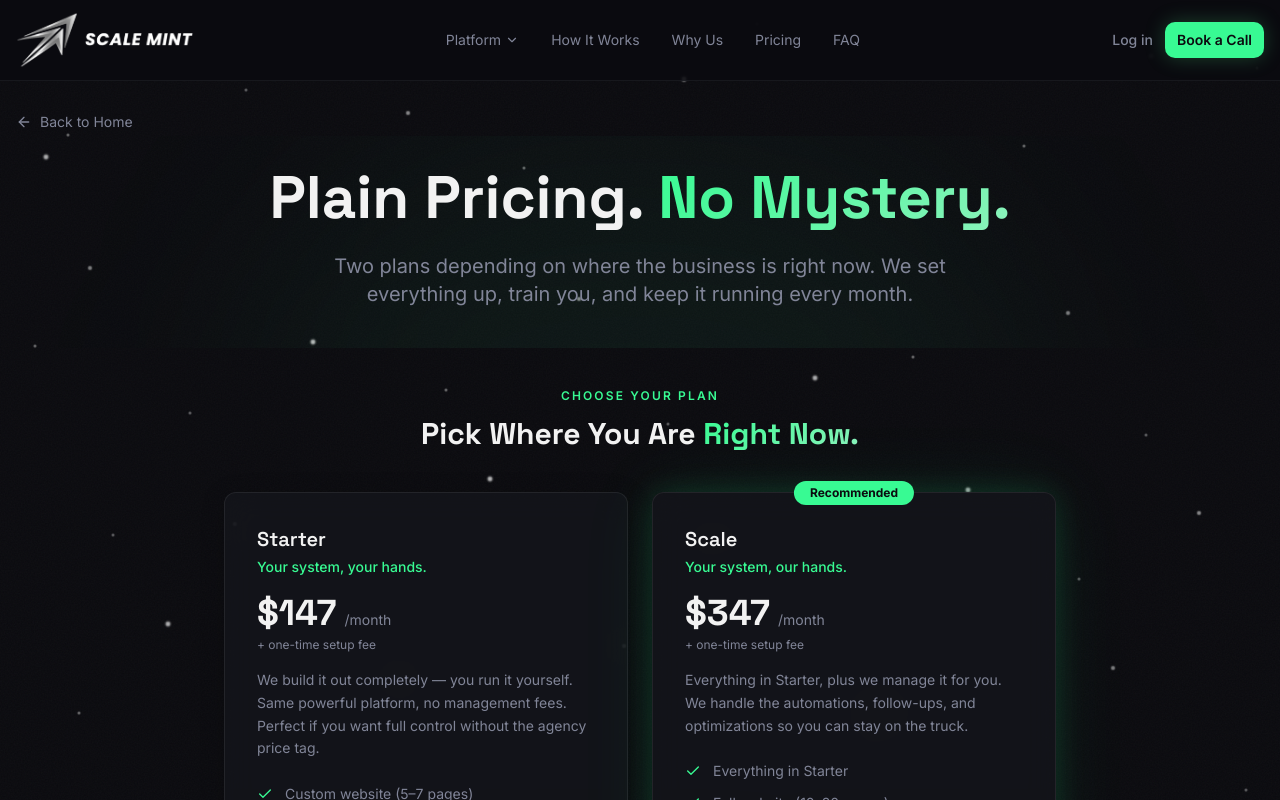
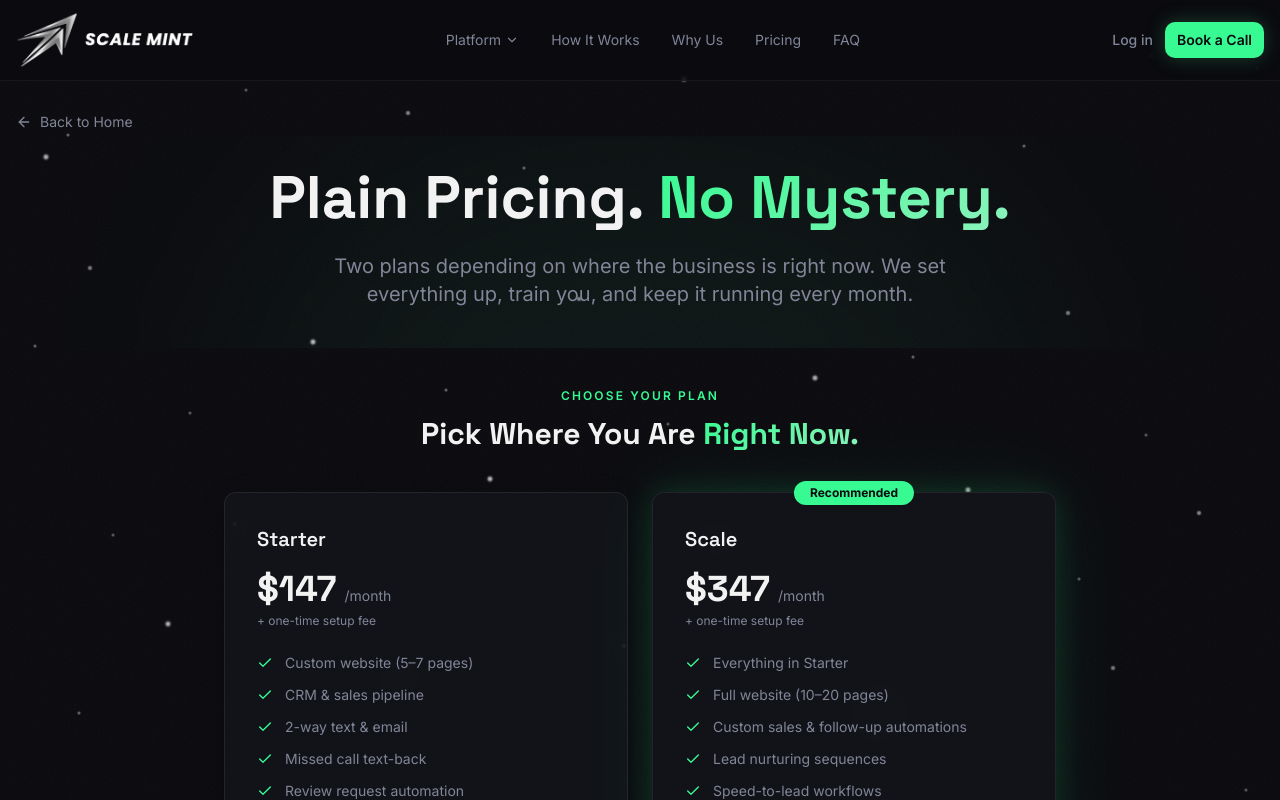
Before and after one commit to jcdammert/scale-mint, a Next.js app: page /pricing in a window 1280 px wide. Shown: the top 800 px of the page. Built offline with nearby package versions, Linux system fonts and the light colour scheme.

Commit message:
Pricing: remove taglines and description paragraphs from both plan cards

```diff
--- a/src/app/pricing/page.tsx
+++ b/src/app/pricing/page.tsx
@@ -119,9 +119,6 @@ export default function PricingPage() {
               <h3 className="font-heading text-xl font-semibold text-foreground">
                 Starter
               </h3>
-              <p className="mt-1 text-sm font-medium text-primary">
-                Your system, your hands.
-              </p>
 
               <div className="mt-4 flex items-baseline gap-2">
                 <span className="font-heading text-4xl font-bold text-foreground">
@@ -131,10 +128,6 @@ export default function PricingPage() {
               </div>
               <p className="mt-1 text-xs text-muted-foreground">
                 + one-time setup fee
-              </p>
-
-              <p className="mt-4 text-sm leading-relaxed text-muted-foreground">
-                We build it out completely — you run it yourself. Same powerful platform, no management fees. Perfect if you want full control without the agency price tag.
               </p>
 
               <ul className="mt-6 flex-1 space-y-3">
@@ -177,9 +170,6 @@ export default function PricingPage() {
               <h3 className="font-heading text-xl font-semibold text-foreground">
                 Scale
               </h3>
-              <p className="mt-1 text-sm font-medium text-primary">
-                Your system, our hands.
-              </p>
 
               <div className="mt-4 flex items-baseline gap-2">
                 <span className="font-heading text-4xl font-bold text-foreground">
@@ -189,10 +179,6 @@ export default function PricingPage() {
               </div>
               <p className="mt-1 text-xs text-muted-foreground">
                 + one-time setup fee
-              </p>
-
-              <p className="mt-4 text-sm leading-relaxed text-muted-foreground">
-                Everything in Starter, plus we manage it for you. We handle the automations, follow-ups, and optimizations so you can stay on the truck.
               </p>
 
               <ul className="mt-6 flex-1 space-y-3">
```
